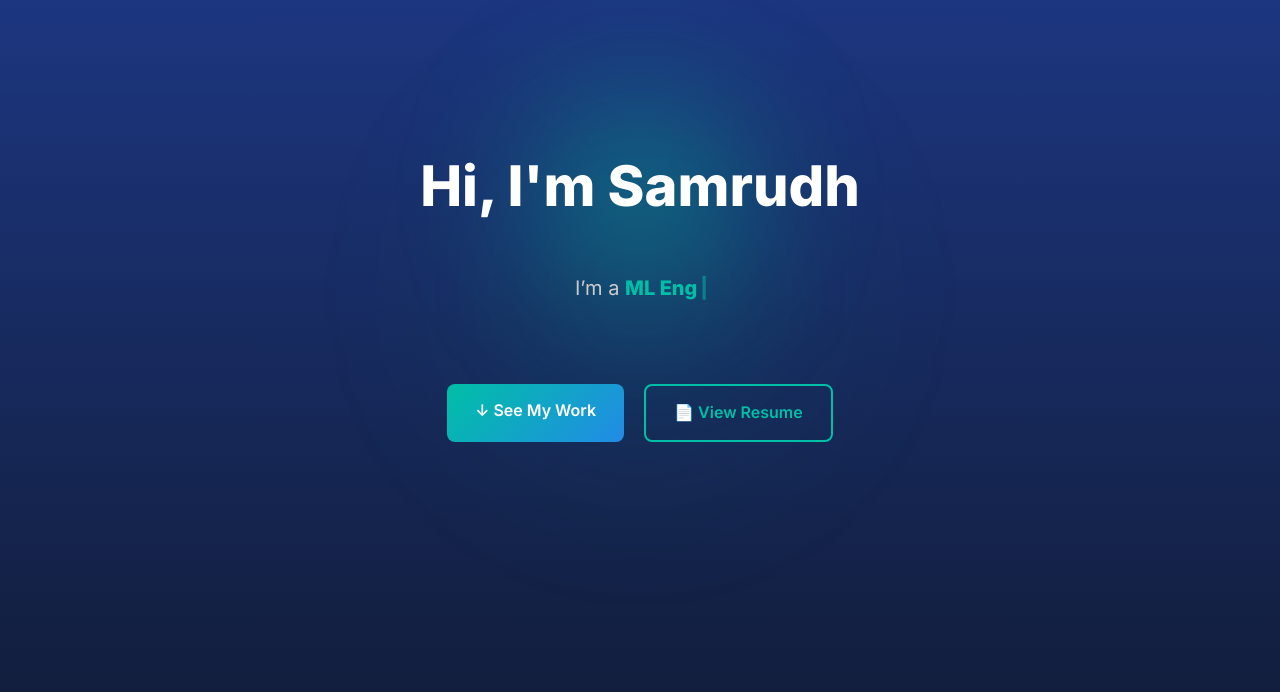
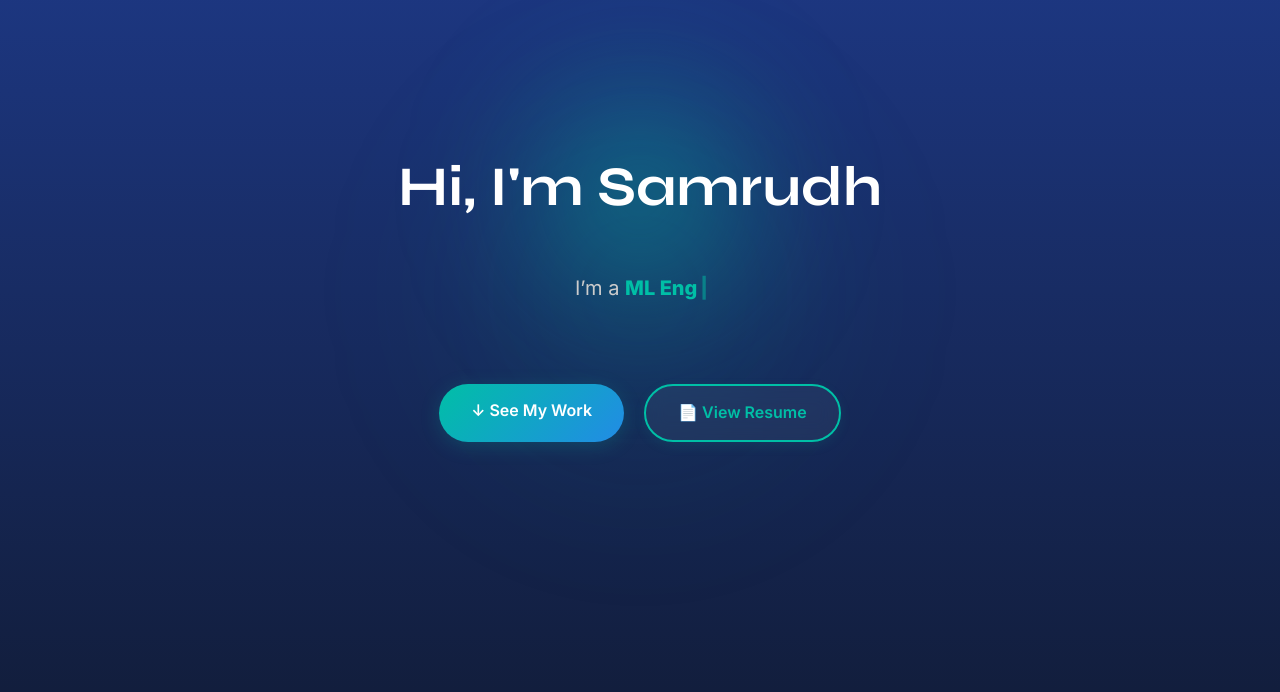
Before and after one commit to SamrudhS77/Portfolio, a React (Vite) app: page / in a window 1280 px wide. Shown: the part 108-800 px from the top of the page. Built offline with nearby package versions, Linux system fonts and the light colour scheme; the HTML template or start-up script is replaced by a standard one.

Commit message:
Nav bar changes

```diff
--- a/index.html
+++ b/index.html
@@ -2,6 +2,10 @@
 <html lang="en">
   <head>
     <meta charset="UTF-8" />
+    <!-- Syne -->
+    <link href="https://fonts.googleapis.com/css2?family=Syne:wght@600;700&display=swap" rel="stylesheet">
+    <!-- Space Grotesk -->
+    <link href="https://fonts.googleapis.com/css2?family=Space+Grotesk:wght@400;600&display=swap" rel="stylesheet">
     <link rel="icon" type="image/svg+xml" href="/vite.svg" />
     <meta name="viewport" content="width=device-width, initial-scale=1.0" />
     <title>Samrudh's Portfolio</title>
--- a/src/App.jsx
+++ b/src/App.jsx
@@ -7,7 +7,7 @@ import "./index.css";
 import NavBar from "./NavBar";
 
 const Home = () => (
-  <section className="home">
+  <section id="home" className="home">
     <div className="home-abstract-shape"></div>
     <div className="home-glow-container">
       <motion.h1
@@ -23,7 +23,7 @@ const Home = () => (
       I’m a{' '}
       <span style={{ color: '#00bfa6', fontWeight: 'bold' }}>
         <Typewriter
-          words={['Data Scientist', 'ML Engineer', 'Dashboard Designer', 'Storyteller']}
+          words={['Data Scientist', 'ML Engineer', 'Analytical Thinker', 'Storyteller']}
           loop={true}
           cursor
           cursorStyle='|'
--- a/src/index.css
+++ b/src/index.css
@@ -60,11 +60,14 @@ section {
 }
 
 .home-title {
+  font-family: 'Syne', sans-serif;
   font-size: 3.5rem;
-  font-weight: 800;
+  font-weight: 700;
   color: #ffffff;
   margin-bottom: 20px;
 }
+
+
 
 .home-subtitle {
   font-size: 1.25rem;
@@ -74,21 +77,23 @@ section {
 }
 
 .home-button {
-  display: inline-block;
-  padding: 14px 28px;
+  background: linear-gradient(135deg, #00bfa6, #228be6);
+  color: white;
+  padding: 14px 32px;
+  border-radius: 50px;
+  font-size: 1rem;
   font-weight: 600;
-  font-size: 1rem;
-  background: linear-gradient(135deg, #00bfa6, #228be6);
-  color: #fff;
-  border-radius: 8px;
   text-decoration: none;
-  transition: transform 0.3s ease, box-shadow 0.3s ease;
+  transition: all 0.3s ease;
+  box-shadow: 0 4px 20px rgba(0, 191, 166, 0.2);
+  border: none;
 }
 
 .home-button:hover {
-  transform: translateY(-3px);
-  box-shadow: 0 8px 20px rgba(0, 191, 166, 0.3);
+  transform: translateY(-2px);
+  box-shadow: 0 6px 25px rgba(0, 191, 166, 0.35);
 }
+
 
 /* Projects */
 .projects-title {
@@ -210,22 +215,26 @@ section {
 }
 
 .resume-button {
-  background: transparent;
+  background: rgba(255, 255, 255, 0.05);
   color: #00bfa6;
-  padding: 14px 28px;
+  padding: 14px 32px;
   border: 2px solid #00bfa6;
-  border-radius: 8px;
+  border-radius: 50px;
+  font-size: 1rem;
+  font-weight: 600;
   text-decoration: none;
-  font-weight: 600;
-  font-size: 1rem;
   transition: all 0.3s ease;
+  backdrop-filter: blur(10px);
+  box-shadow: 0 4px 12px rgba(0, 191, 166, 0.1);
 }
 
 .resume-button:hover {
   background: #00bfa6;
   color: white;
-  transform: translateY(-3px);
+  transform: translateY(-2px);
+  box-shadow: 0 6px 25px rgba(0, 191, 166, 0.35);
 }
+
 
 .home-abstract-shape {
   position: absolute;
```
